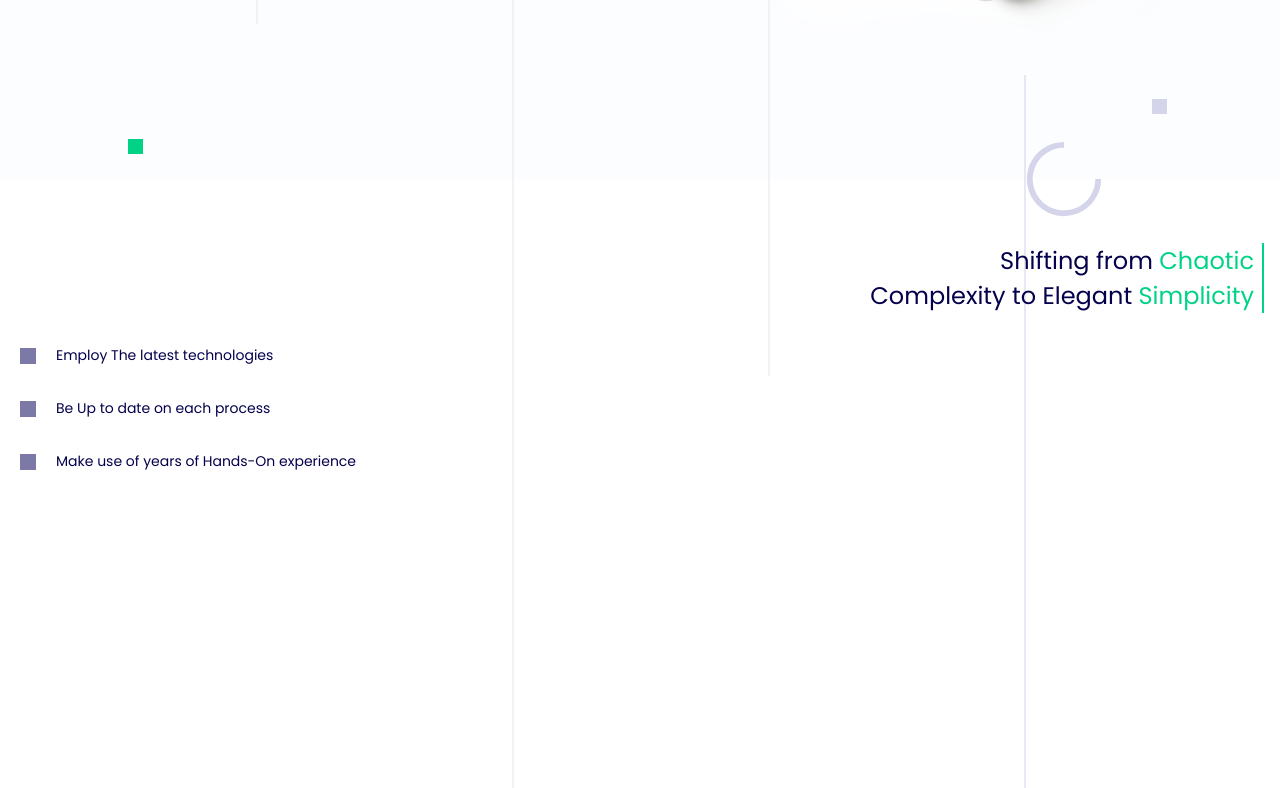
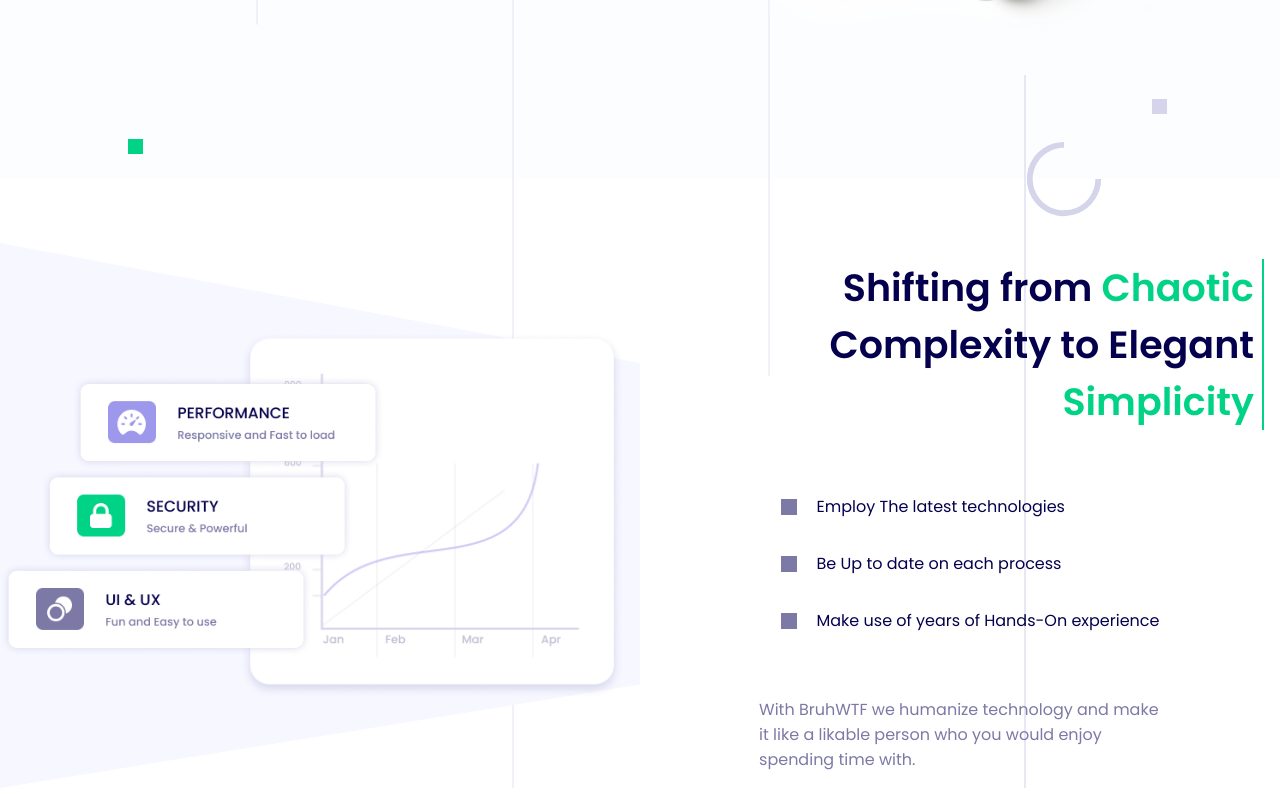
Before and after one commit to Ahd-3hd/web-agency, a Next.js app: page / in a window 1280 px wide. Shown: the part 621-1409 px from the top of the page. Before the commit the page ends 1125 px from the top, so only its background shows below. Built offline with nearby package versions, Linux system fonts and the light colour scheme.

Commit message:
create promoOne com

```diff
--- a/components/PromoOne/index.style.tsx
+++ b/components/PromoOne/index.style.tsx
@@ -2,9 +2,20 @@ import styled from "styled-components";
 
 export const Wrapper = styled.div`
   margin-top: 4rem;
+  @media (min-width: 900px) {
+    display: flex;
+    flex-direction: row-reverse;
+  }
 `;
 
-export const Details = styled.div``;
+export const Details = styled.div`
+  display: flex;
+  flex-direction: column;
+  @media (min-width: 900px) {
+    flex: 1;
+    justify-content: center;
+  }
+`;
 
 export const Title = styled.p`
   font-size: ${({ theme: { fontSizes } }) => fontSizes.lg};
@@ -12,14 +23,19 @@ export const Title = styled.p`
   color: ${({ theme: { colors } }) => colors.primary};
   padding: 0 ${({ theme: { spaces } }) => spaces.sm};
   margin: ${({ theme: { spaces } }) => `${spaces.md}`};
+  font-weight: ${({ theme: { fontWeights } }) => fontWeights.bold};
   > span {
     color: ${({ theme: { colors } }) => colors.secondary};
   }
   border-right: 2px solid ${({ theme: { colors } }) => colors.secondary};
+  @media (min-width: 900px) {
+    font-size: ${({ theme: { fontSizes } }) => fontSizes.xl};
+  }
 `;
 
 export const List = styled.ul`
   list-style-type: none;
+  align-self: center;
 `;
 export const ListItem = styled.li`
   margin: ${({ theme: { spaces } }) => spaces.lg} 0;
@@ -37,4 +53,74 @@ export const ListItem = styled.li`
     top: 50%;
     transform: translateY(-50%);
   }
+  @media (min-width: 900px) {
+    font-size: ${({ theme: { fontSizes } }) => fontSizes.md};
+  }
 `;
+
+export const GraphContainer = styled.div`
+  position: relative;
+  padding-top: 2rem;
+  padding-bottom: 2rem;
+  :after {
+    content: "";
+    position: absolute;
+    width: 100%;
+    height: 100%;
+    background: ${({ theme: { colors } }) => colors.ghost};
+    clip-path: polygon(0 0, 100% 44%, 100% 100%, 0% 100%);
+    z-index: 0;
+    left: 0;
+    top: 0;
+  }
+  @media (min-width: 600px) {
+    display: flex;
+    align-items: center;
+    justify-content: center;
+  }
+  @media (min-width: 900px) {
+    flex: 1;
+    :after {
+      clip-path: polygon(0 0, 100% 22%, 100% 81%, 0% 100%);
+    }
+  }
+`;
+export const GraphImg = styled.img`
+  width: 60%;
+  margin-left: auto;
+  margin-right: 1rem;
+  display: block;
+  position: relative;
+  z-index: 1;
+  @media (min-width: 600px) {
+    width: 40%;
+  }
+  @media (min-width: 900px) {
+    width: 60%;
+  }
+`;
+export const GraphCardsImg = styled.img`
+  width: 60%;
+  position: absolute;
+  top: 10%;
+  z-index: 2;
+  @media (min-width: 600px) {
+    width: 40%;
+  }
+  @media (min-width: 900px) {
+    width: 60%;
+    top: 50%;
+    left: 0;
+    transform: translateY(-50%);
+  }
+`;
+
+export const RandomQuote = styled.p`
+  display: none;
+  @media (min-width: 900px) {
+    display: block;
+    max-width: 40ch;
+    align-self: center;
+    color: ${({ theme: { colors } }) => colors.darkPurple};
+  }
+`;
--- a/components/PromoOne/index.tsx
+++ b/components/PromoOne/index.tsx
@@ -1,4 +1,14 @@
-import { Wrapper, Details, Title, List, ListItem } from "./index.style";
+import {
+  Wrapper,
+  Details,
+  Title,
+  List,
+  ListItem,
+  GraphContainer,
+  GraphImg,
+  GraphCardsImg,
+  RandomQuote,
+} from "./index.style";
 
 const data = [
   "Employ The latest technologies",
@@ -19,7 +29,15 @@ const PromoOne = () => {
             <ListItem key={item}>{item}</ListItem>
           ))}
         </List>
+        <RandomQuote>
+          With BruhWTF we humanize technology and make it like a likable person
+          who you would enjoy spending time with.
+        </RandomQuote>
       </Details>
+      <GraphContainer>
+        <GraphImg src="/img/graph.png" alt="graph" />
+        <GraphCardsImg src="img/graph_cards.png" alt="cards" />
+      </GraphContainer>
     </Wrapper>
   );
 };
```
Also changed, not shown: public/img/graph.png (added), public/img/graph_cards.png (added).
